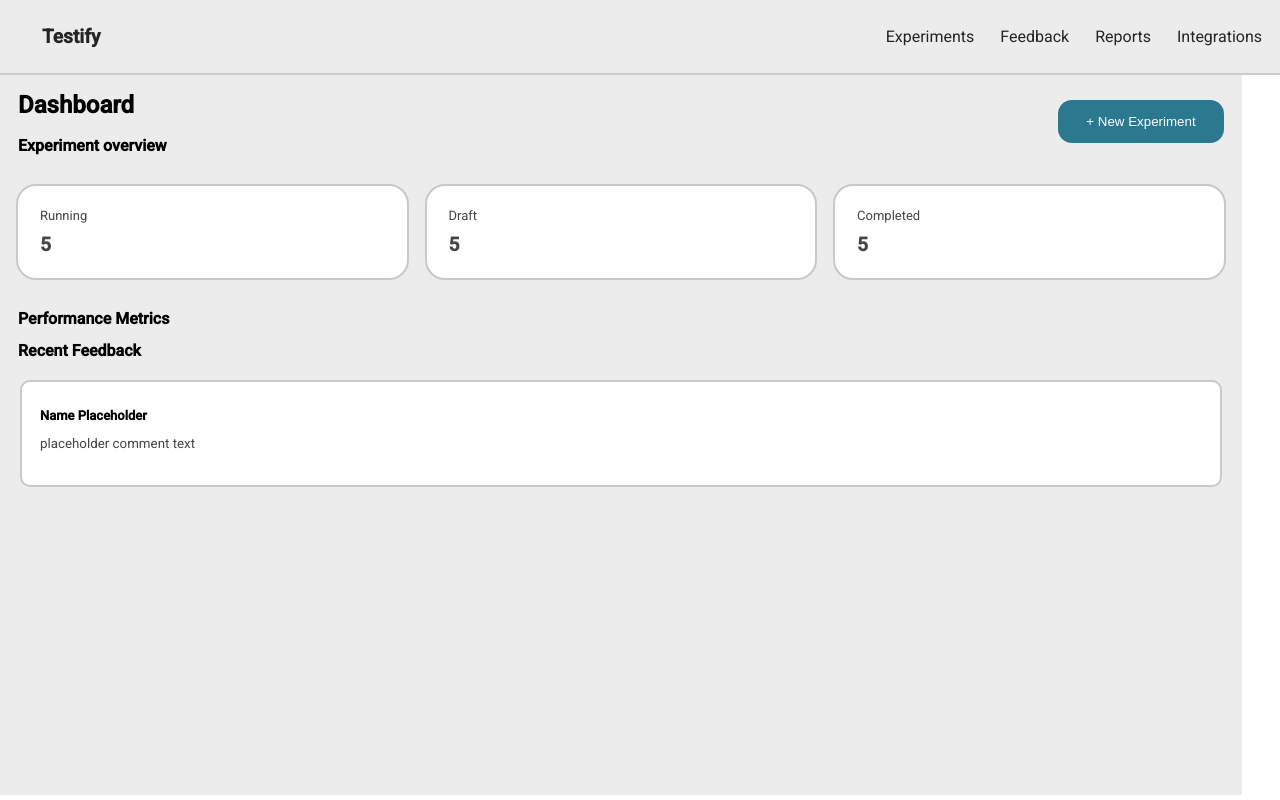
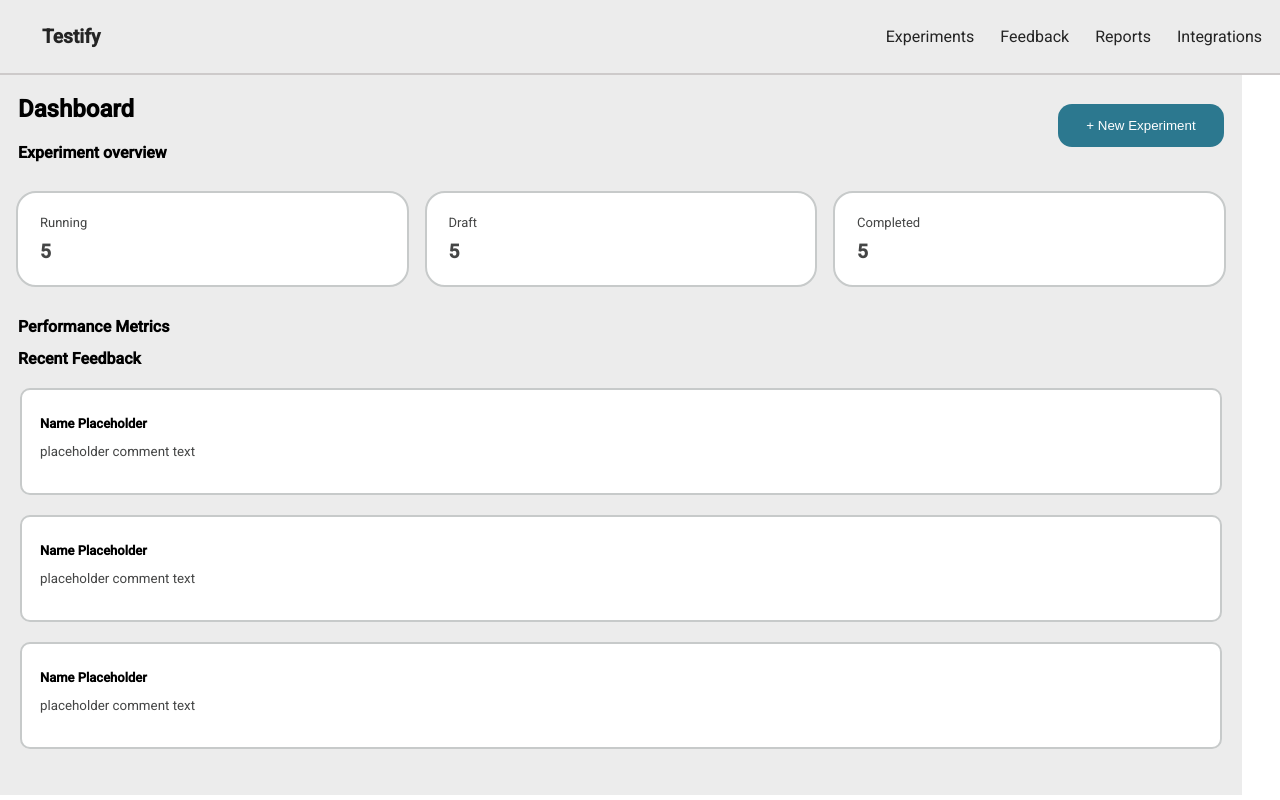
Before and after one commit to eycis/dux-hub, an Angular app in the folder frontend/: page / in a window 1280 px wide. Built offline with nearby package versions, Linux system fonts and the light colour scheme.

Commit message:
html sections and articles edit

```diff
--- a/frontend/src/app/home/home.component.html
+++ b/frontend/src/app/home/home.component.html
@@ -1,61 +1,62 @@
-<div class="dashboard-header">
+<section class="dashboard-header">
     <div class="titles">
-        <h1>
-            Dashboard
-        </h1>
-        <h2>
-            Experiment overview
-        </h2>
+        <h1> Dashboard</h1>
+        <h2>Experiment overview</h2>
     </div>
         <button class="add">
             +   New Experiment
         </button>
-</div>
+</section>
 
-<div class="experiments-overview">
-    <div class="experiment-type">
-        <p>
-            Running
-        </p>
+<section class="experiments-overview">
+    <article class="experiment-type">
+        <p>Running</p>
         <p class="overview-number">
             <!-- TODO: switch to experiment.running.length:-->
             5
         </p>
-    </div>
-    <div class="experiment-type">
-        <p>
-            Draft
-        </p>
+    </article>
+    <article class="experiment-type">
+        <p> Draft</p>
         <p class="overview-number">
             <!-- TODO: switch to experiment.running.length:-->
             5
         </p>
-    </div>
-    <div class="experiment-type">
-        <p>
-            Completed
-        </p>
+    </article>
+    <article class="experiment-type">
+        <p> Completed</p>
         <p class="overview-number">
             <!-- TODO: switch to experiment.running.length:-->
             5
         </p>
-    </div>
-</div>
+    </article>
+</section>
 
-<h2>
-    Performance Metrics
-</h2>
+<h2>Performance Metrics</h2>
 
-<h2>
-    Recent Feedback
-</h2>
+<h2>Recent Feedback</h2>
 
-<div class="comment-tile">
-    <h3>
-        Name Placeholder
+<article class="comment-tile">
+    <h3> Name Placeholder
     </h3>
     <p class="comment-text">
         <!-- TODO: switch to comments:-->
         placeholder comment text
     </p>
-</div>
+</article>
+<article class="comment-tile">
+    <h3> Name Placeholder
+    </h3>
+    <p class="comment-text">
+        <!-- TODO: switch to comments:-->
+        placeholder comment text
+    </p>
+</article>
+<article class="comment-tile">
+    <h3> Name Placeholder
+    </h3>
+    <p class="comment-text">
+        <!-- TODO: switch to comments:-->
+        placeholder comment text
+    </p>
+</article>
--- a/frontend/src/app/home/home.component.scss
+++ b/frontend/src/app/home/home.component.scss
@@ -1,8 +1,7 @@
 home{
-    height:100vh;
+    min-height:100dvh;
     width: 100%;
-    display: flex;
-    align-items: center;
+    display: block;
 }
 
 h1{
@@ -23,6 +22,7 @@ h2{
     margin-right: 18px;
     border-radius: 14px;
     border: 0px;
+    cursor: pointer;
     &:hover{
         background-color:rgb(31, 84, 100);
     }
@@ -49,6 +49,7 @@ p{
 .experiment-type{
     background-color: white;
     border-radius: 20px;
+    min-width: 0;
     flex:1;
     padding: 12px;
     border: 2px solid rgb(199, 202, 202);
```
